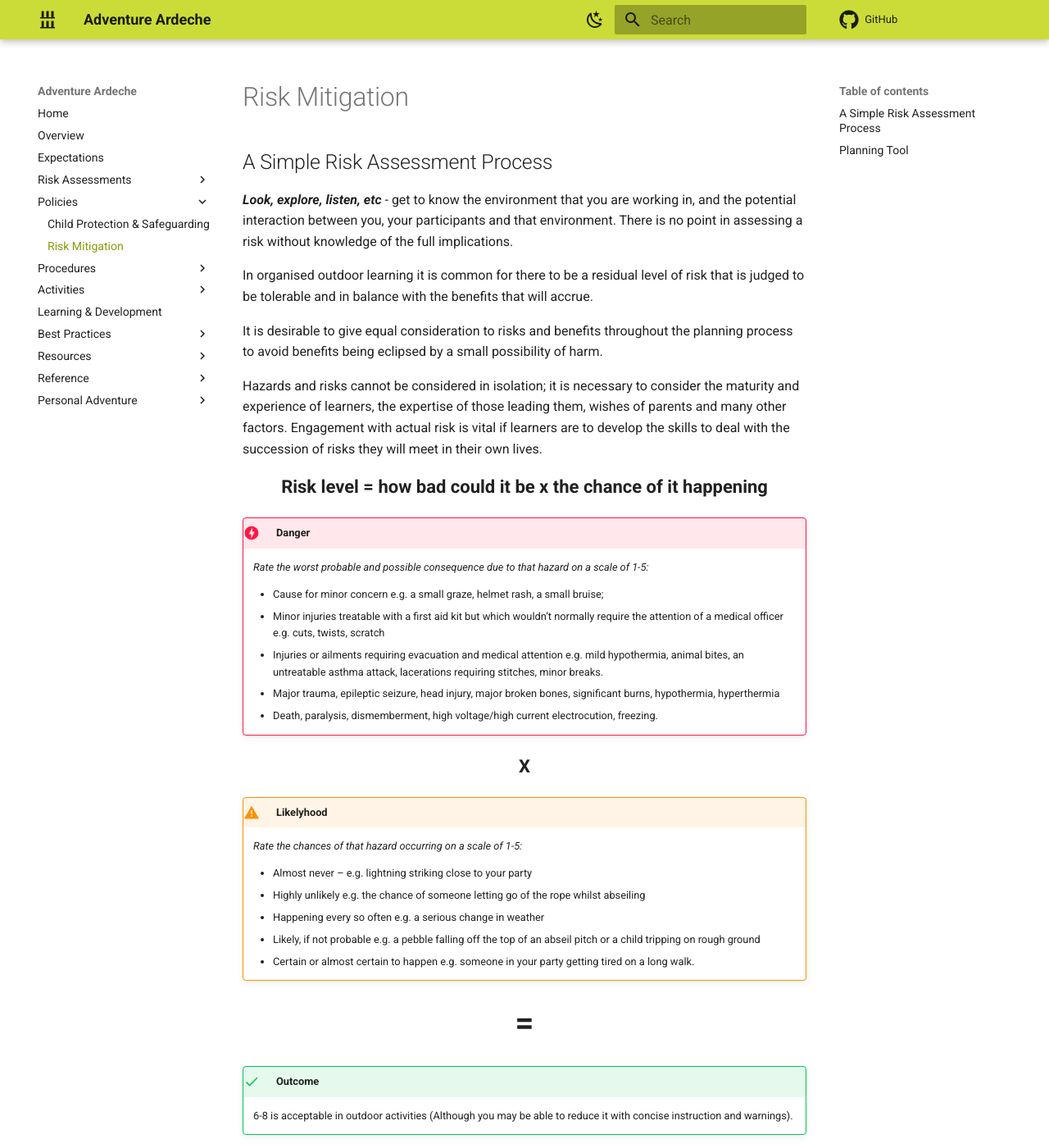
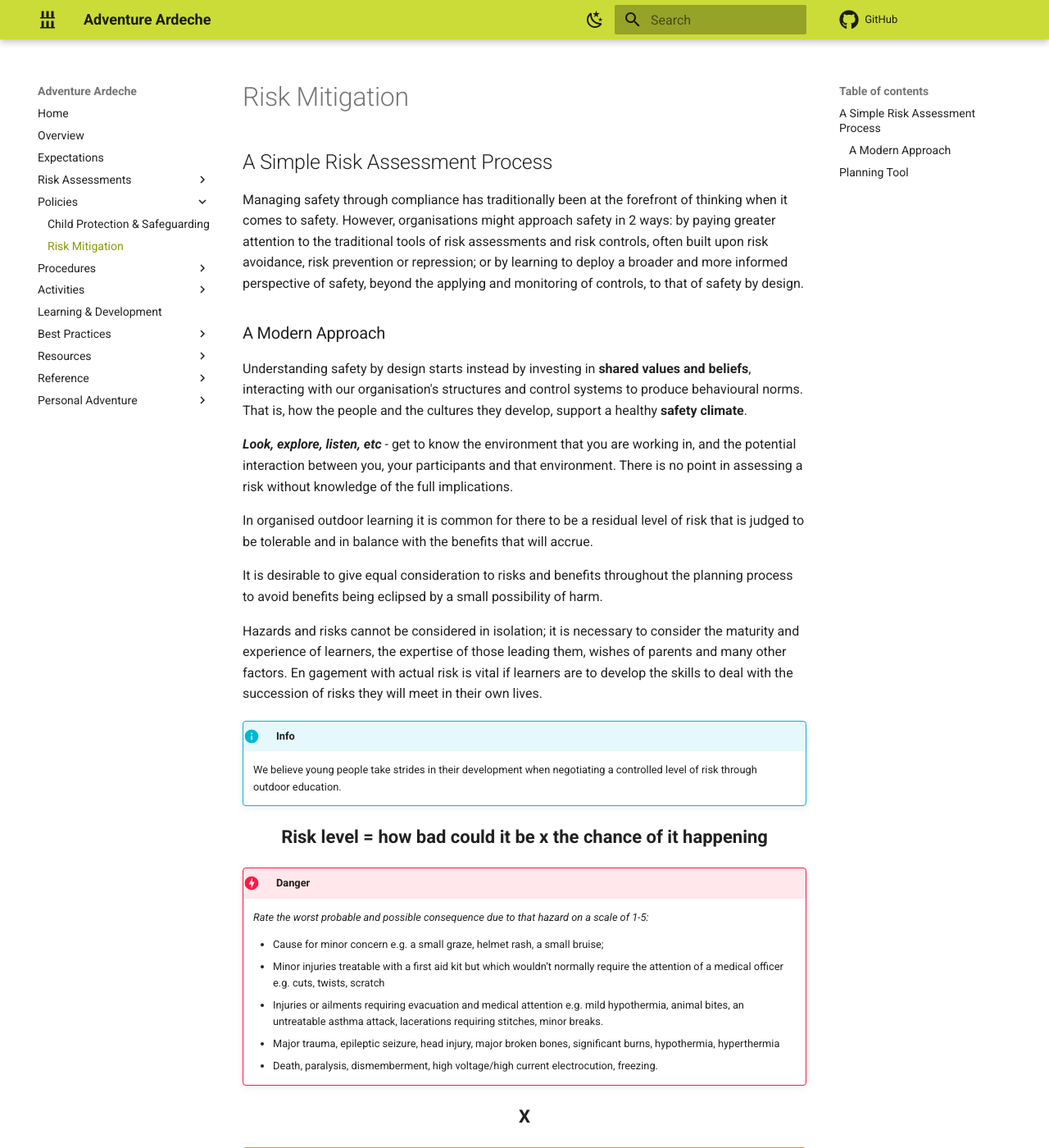
Before and after one commit to Matt-Adventure-Ardeche/staffhandbook, an MkDocs documentation site: the page built from docs/policies/riskmitigation.md, in a window 1280 px wide and 1400 px high. Shown: the whole window at 82% size. Built offline with MkDocs 1.6.1 and Material for MkDocs 9.7.7, drawn with Linux system fonts in a browser that asks for light colours; comment, search, counter and statistics services are not loaded.

Commit message:
risk update

```diff
--- a/docs/policies/riskmitigation.md
+++ b/docs/policies/riskmitigation.md
@@ -1,6 +1,11 @@
 # Risk Mitigation
 
 ## A Simple Risk Assessment Process
+
+Managing safety through compliance has traditionally been at the forefront of thinking when it comes to safety. However, organisations might approach safety in 2 ways: by paying greater attention to the traditional tools of risk assessments and risk controls, often built upon risk avoidance, risk prevention or repression; or by learning to deploy a broader and more informed perspective of safety, beyond the applying and monitoring of controls, to that of safety by design.
+
+### A Modern Approach
+Understanding safety by design starts instead by investing in **shared values and beliefs**, interacting with our organisation's structures and control systems to produce behavioural norms. That is, how the people and the cultures they develop, support a healthy **safety climate**.
 
 _**Look, explore, listen, etc**_ - get to know the environment that you are working in, and the potential interaction between you, your participants and that environment. There is no point in assessing a risk without knowledge of the full implications.
 
@@ -8,7 +13,12 @@ In organised outdoor learning it is common for there to be a residual level of r
 
 It is desirable to give equal consideration to risks and benefits throughout the planning process to avoid benefits being eclipsed by a small possibility of harm.
 
-Hazards and risks cannot be considered in isolation; it is necessary to consider the maturity and experience of learners, the expertise of those leading them, wishes of parents and many other factors. Engagement with actual risk is vital if learners are to develop the skills to deal with the succession of risks they will meet in their own lives.
+Hazards and risks cannot be considered in isolation; it is necessary to consider the maturity and experience of learners, the expertise of those leading them, wishes of parents and many other factors. En
+gagement with actual risk is vital if learners are to develop the skills to deal with the succession of risks they will meet in their own lives.
+
+!!! info
+
+    We believe young people take strides in their development when negotiating a controlled level of risk through outdoor education.
 
 <div style="text-align: center; font-weight:bold;font-size:1.1rem">Risk level = how bad could it be x the chance of it happening</div>
 
```
